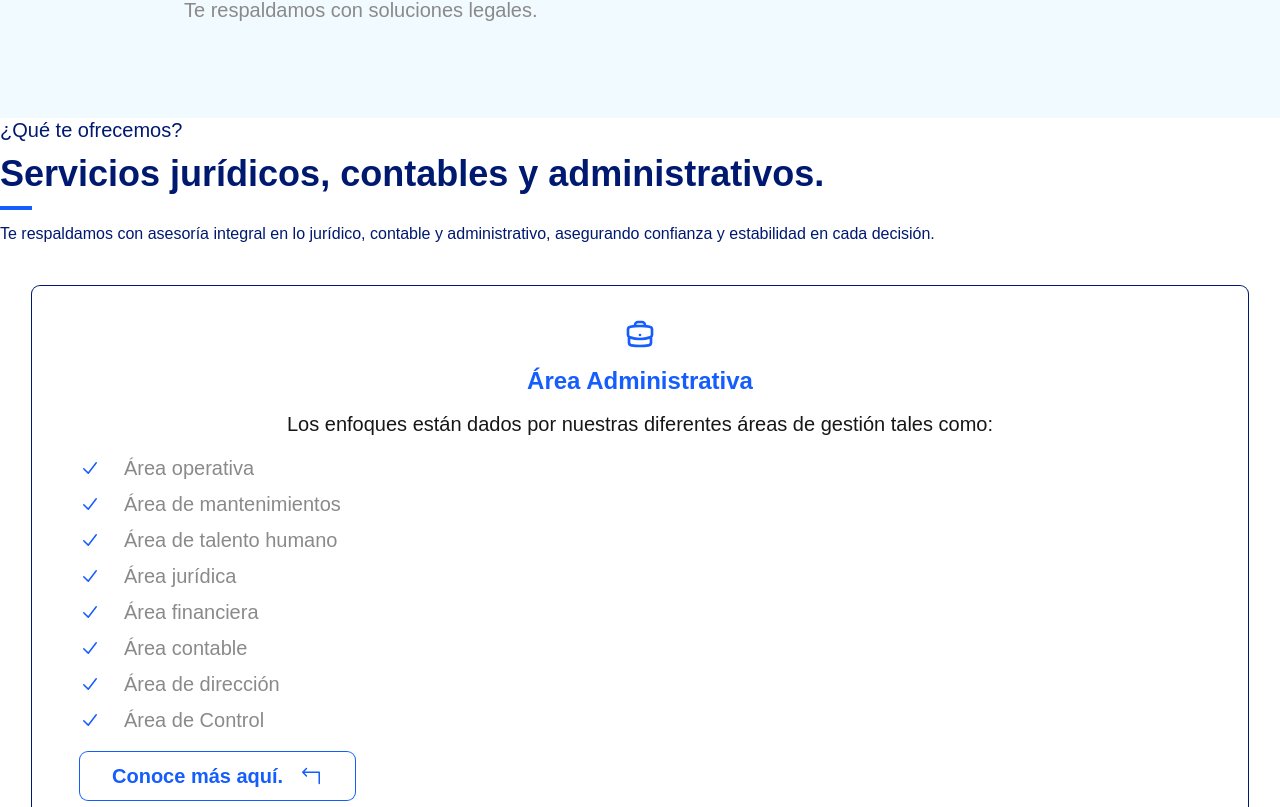
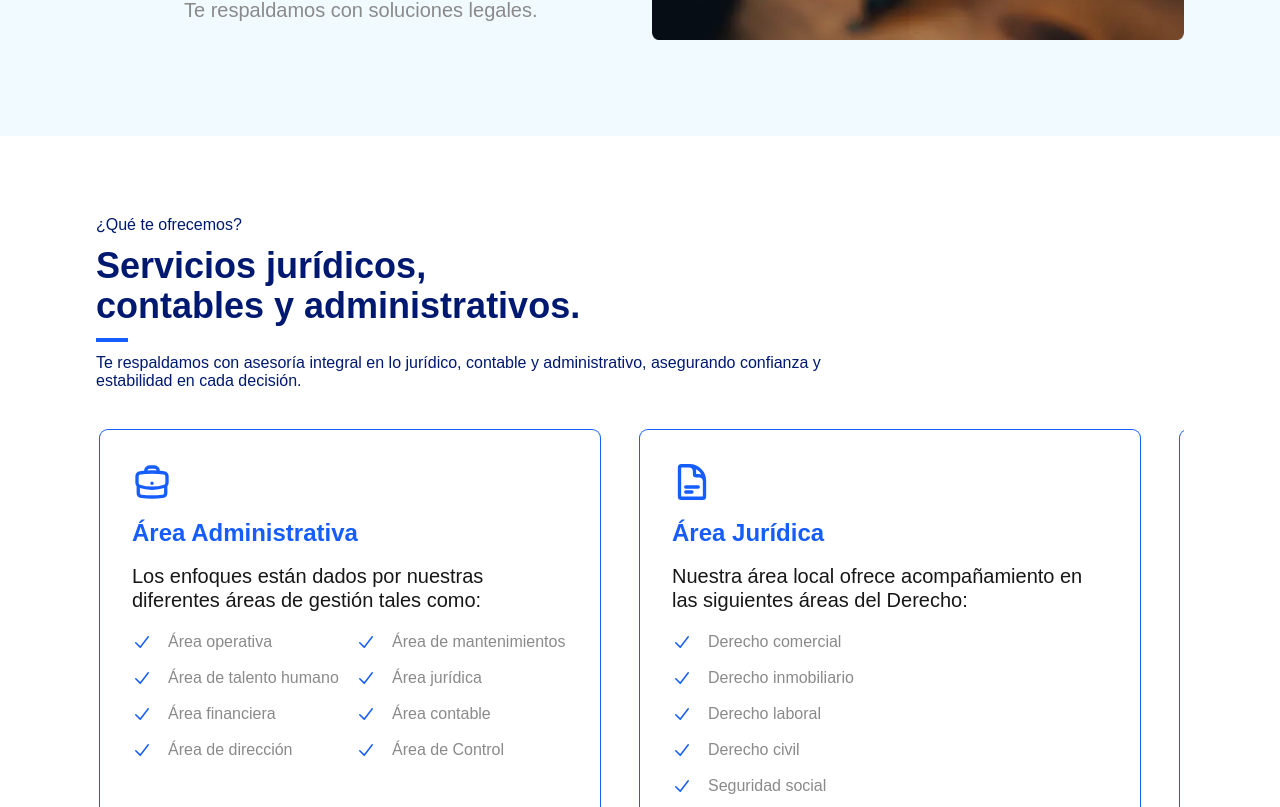
Before and after one commit to App-vance/appvance_legalmanager_web, a Next.js app: page / in a window 1280 px wide. Shown: the part 1293-2100 px from the top of the page. Built offline with nearby package versions, Linux system fonts and the light colour scheme.

Commit message:
style: design services section

```diff
--- a/components/Button.tsx
+++ b/components/Button.tsx
@@ -17,7 +17,7 @@ const Button = ({
 }: ButtonProps) => {
   return (
     <button
-      className={`bg-secondary-blue text-white text-body px-8 py-3 rounded-lg flex items-center gap-4 ${customClass}`}
+      className={`bg-secondary-blue text-white text-body px-8 py-3 rounded-lg flex items-center gap-4 cursor-pointer ${customClass}`}
       onClick={onClick}
     >
       {icon}
--- a/components/CardService.tsx
+++ b/components/CardService.tsx
@@ -6,30 +6,41 @@ import React from 'react'
 type CardServiceProps = {
   title: string;
   description: string;
+  customClass?: string;
   items: string[];
   icon?: React.ReactNode;
 }
 
-const CardService = ({ title, description, items, icon }: CardServiceProps) => {
+const CardService = ({ title, description, customClass, items, icon }: CardServiceProps) => {
   return (
     <>
-      <div className="ring ring-[#001970] rounded-lg py-8">
+      <div className="ring ring-[#155DFC] rounded-lg py-8 lg:max-h-[500px] lg:min-w-[500px] lg:p-8 lg:flex lg:flex-col lg:justify-between lg:items-start">
+        <div className="text-center lg:text-start">
           {icon}
-        <h1 className="text-center text-features text-secondary-blue mb-4">{title}</h1>
-        <p className="text-center text-body px-6 mb-5">{description}</p>
-        <ul className='flex flex-col gap-3 px-12 mb-5'>
+          <h1 className="text-features text-secondary-blue mb-4 lg:text-subtitle">
+            {title}
+          </h1>
+          <p className="text-body px-6 mb-5 lg:px-0 lg:text-body-secondary">
+            {description}
+          </p>
+          <ul className={`grid gap-3 px-12 mb-5 lg:px-0 lg:gap-y-4 ${customClass}`}>
             {items.map((item, index) => (
-            <li key={index} className='flex gap-6 items-center text-body text-gray'>
+              <li
+                key={index}
+                className="flex gap-6 text-start items-center text-body-secondary text-gray lg:text-body-secondary lg:gap-x-4"
+              >
                 <span>
-                <CheckIcon className='w-5 h-5 text-secondary-blue' />
+                  <CheckIcon className="w-5 h-5 text-secondary-blue" />
                 </span>
                 {item}
               </li>
             ))}
           </ul>
+        </div>
+
         <Button
           text="Conoce más aquí."
-          customClass="mx-12 text-button ring ring-secondary-blue bg-white flex-row-reverse !text-secondary-blue"
+          customClass="mx-12 text-button ring ring-secondary-blue bg-white flex-row-reverse !text-secondary-blue transition-colors hover:bg-secondary-blue hover:!text-white active:bg-white active:!text-secondary-blue lg:mx-0"
           icon={<ArrowTurnUpLeftIcon className="h-6 w-6" />}
         />
       </div>
--- a/modules/Info.tsx
+++ b/modules/Info.tsx
@@ -56,7 +56,7 @@ export default function Info() {
             </div>
           </div>
         </div>
-        <div className="relative px-0 w-full h-[350px] lg:flex-1 lg:h-full lg:my-auto">
+        <div className="relative px-0 w-full h-[350px] lg:flex-1 lg:h-[500px] ">
           <Image
             src="/img/image-legal-manager-info.webp"
             alt="Ejemplo"
--- a/modules/Services.tsx
+++ b/modules/Services.tsx
@@ -1,21 +1,22 @@
 import CardService from "@/components/CardService";
-import { BriefcaseIcon, DocumentTextIcon } from "@heroicons/react/24/outline";
+import { BriefcaseIcon, DocumentTextIcon, CurrencyDollarIcon, Squares2X2Icon } from "@heroicons/react/24/outline";
 
 export default function Services() {
   return (
     <>
-      <section className="flex flex-col">
+      <section className="flex flex-col lg:px-24 lg:py-20">
         <div className="flex flex-col items-center gap-3 text-white text-center bg-primary-blue h-fit p-8 lg:p-0 lg:text-start lg:bg-white lg:text-primary-blue lg:items-start">
-          <h1 className="text-body">¿Qué te ofrecemos?</h1>
-          <h2 className="text-subtitle">Servicios jurídicos, contables y administrativos.</h2>
+          <h1 className="text-body-secondary">¿Qué te ofrecemos?</h1>
+          <h2 className="text-subtitle lg:max-w-[30.625rem]">Servicios jurídicos, contables y administrativos.</h2>
           <div className="w-8 h-1 bg-secondary-blue"></div>
-          <p>Te respaldamos con asesoría integral en lo jurídico, contable y administrativo, asegurando confianza y estabilidad en cada decisión.</p>
+          <p className="text-body-secondary lg:max-w-[45.625rem] lg:text-body">Te respaldamos con asesoría integral en lo jurídico, contable y administrativo, asegurando confianza y estabilidad en cada decisión.</p>
         </div>
-        <div className="flex flex-col gap-8 px-8 py-10">
+        <div className="flex flex-col gap-8 px-8 py-10 lg:flex-row lg:px-1 lg:gap-10 lg:overflow-x-auto">
           <CardService
             title="Área Administrativa"
             description="Los enfoques están dados por nuestras diferentes áreas de gestión tales como:"
-            icon={<BriefcaseIcon className="h-8 w-8 stroke-2 mb-4 mx-auto text-secondary-blue" />}
+            customClass="lg:grid-cols-2"
+            icon={<BriefcaseIcon className="h-8 w-8 stroke-2 mb-4 mx-auto text-secondary-blue lg:ml-0 lg:h-10 lg:w-10" />}
             items={[
               "Área operativa",
               "Área de mantenimientos",
@@ -29,17 +30,38 @@ export default function Services() {
           />
           <CardService
             title="Área Jurídica"
-            description="Los enfoques están dados por nuestras diferentes áreas de gestión tales como:"
-            icon={<DocumentTextIcon className="h-8 w-8 stroke-2 mb-4 mx-auto text-secondary-blue" />}
+            description="Nuestra área local ofrece acompañamiento en las siguientes áreas del Derecho:"
+            icon={<DocumentTextIcon className="h-8 w-8 stroke-2 mb-4 mx-auto text-secondary-blue lg:ml-0 lg:h-10 lg:w-10" />}
             items={[
-              "Área operativa",
-              "Área de mantenimientos",
-              "Área de talento humano",
-              "Área jurídica",
-              "Área financiera",
-              "Área contable",
-              "Área de dirección",
-              "Área de Control"
+              "Derecho comercial",
+              "Derecho inmobiliario",
+              "Derecho laboral",
+              "Derecho civil",
+              "Seguridad social"
+            ]}
+          />
+          <CardService
+            title="Área Contable"
+            description="El objetivo es la prestación de servicios enfocados en:"
+            icon={<CurrencyDollarIcon className="h-8 w-8 stroke-2 mb-4 mx-auto text-secondary-blue lg:ml-0 lg:h-10 lg:w-10" />}
+            items={[
+              "Servicio de auditoría",
+              "La revisión fiscal",
+              "Servicio de contabilidad",
+              "Derecho civil",
+              "Seguridad social"
+            ]}
+          />
+          <CardService
+            title="Servicios Específicos"
+            description="Otros servicios complementarios que tenemos para ofrecerte:"
+            icon={<Squares2X2Icon className="h-8 w-8 stroke-2 mb-4 mx-auto text-secondary-blue lg:ml-0 lg:h-10 lg:w-10" />}
+            items={[
+              "Recuperación de cartera",
+              "Asesoría en propiedad horizontal",
+              "Procesos de responsabilidad civil",
+              "Procesos de responsabilidad estatal ",
+              "Derecho de seguros"
             ]}
           />
         </div>
```
Lines whose indentation alone changed are shown as unchanged.
